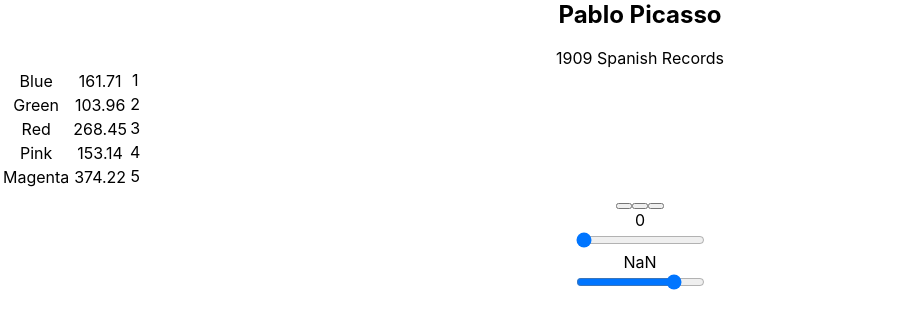
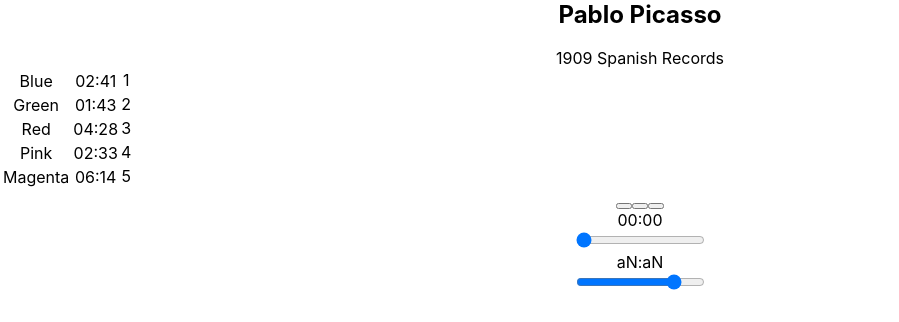
Before and after one commit to em-cee-ayy/bloc-jams-react, a React (Create React App) app: page /album/the-colors in a window 1280 px wide. Shown: the part 468-790 px from the top of the page, without its empty margins (0-899 px from the left). Built offline with nearby package versions, Linux system fonts and the light colour scheme; some icons are missing.

Commit message:
Range assignment complete

```diff
--- a/src/components/Album.js
+++ b/src/components/Album.js
@@ -89,6 +89,20 @@
   this.setState({ currentTime: newTime });
 }
 
+handleVolumeChange(e) {
+  const newVolume = e.target.value;
+  this.audioElement.volume = newVolume;
+  this.setState({ volume: newVolume })
+}
+
+formatTime(time) {
+  const minutes = Math.floor(time / 60);
+  const seconds = Math.floor(time - minutes * 60);
+  return (
+    String("00000" + minutes).slice(-2)+":"+String("00000" + seconds).slice(-2) || "-:--"
+  );
+}
+
 togglePlay(song, index) {
   if (this.state.isMouseInside === index) {
     return (
@@ -125,7 +139,10 @@
           <col id="song-duration-column" />
         </colgroup>
         <tbody>
-        {this.state.album.songs.map((songs, index) => <tr className="song" key={index} onClick={() => this.handleSongClick(songs)} onMouseEnter={() => this.mouseEnter(index)} onMouseLeave={() => this.mouseLeave(index)} > <td>{songs.title}</td> <td>{songs.duration}</td> {index+1} </tr>
+        {this.state.album.songs.map((songs, index) => <tr className="song" key={index} onClick={() => this.handleSongClick(songs)} onMouseEnter={() => this.mouseEnter(index)} onMouseLeave={() => this.mouseLeave(index)} >
+        <td>{songs.title}</td>
+        <td>{this.formatTime(songs.duration)}</td>
+        {index+1} </tr>
         )}
         </tbody>
         </table>
@@ -138,6 +155,8 @@
         handlePrevClick={() => this.handlePrevClick()}
         handleNextClick={() => this.handleNextClick()}
         handleTimeChange={(e) => this.handleTimeChange(e)}
+        handleVolumeChange={(e) => this.handleVolumeChange(e)}
+        formatTime={(time) => this.formatTime(time)}
         />
         </section>
     );
--- a/src/components/PlayerBar.js
+++ b/src/components/PlayerBar.js
@@ -16,7 +16,7 @@
         </button>
       </section>
       <section id="time-control">
-      <div className="current-time">{this.props.currentTime}</div>
+      <div className="current-time">{this.props.formatTime(this.props.currentTime)}</div>
       <input
       type="range"
       className="seek-bar"
@@ -26,11 +26,11 @@
       step="0.01"
       onChange={this.props.handleTimeChange}
       />
-<div className="total-time">{this.props.duration}</div>
+<div className="total-time">{this.props.formatTime(this.props.duration)}</div>
       </section>
       <section id="volume-control">
         <div className="icon ion-volume-low"></div>
-        <input type="range" className="seek-bar" value="80" />
+        <input type="range" className="seek-bar" value="80" onChange={this.props.handleVolumeChange}/>
         <div className="icon ion-volume-high"></div>
       </section>
       </section>
```
